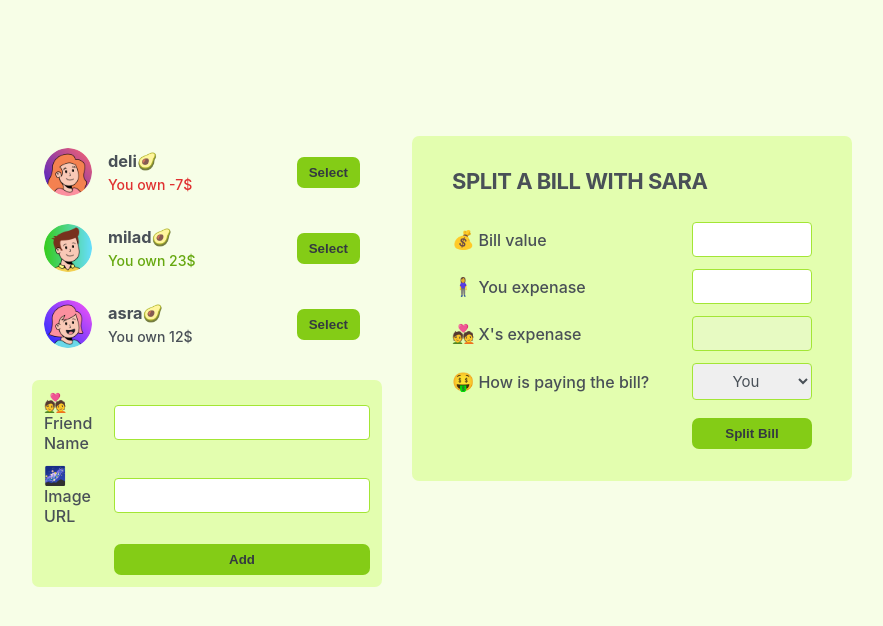
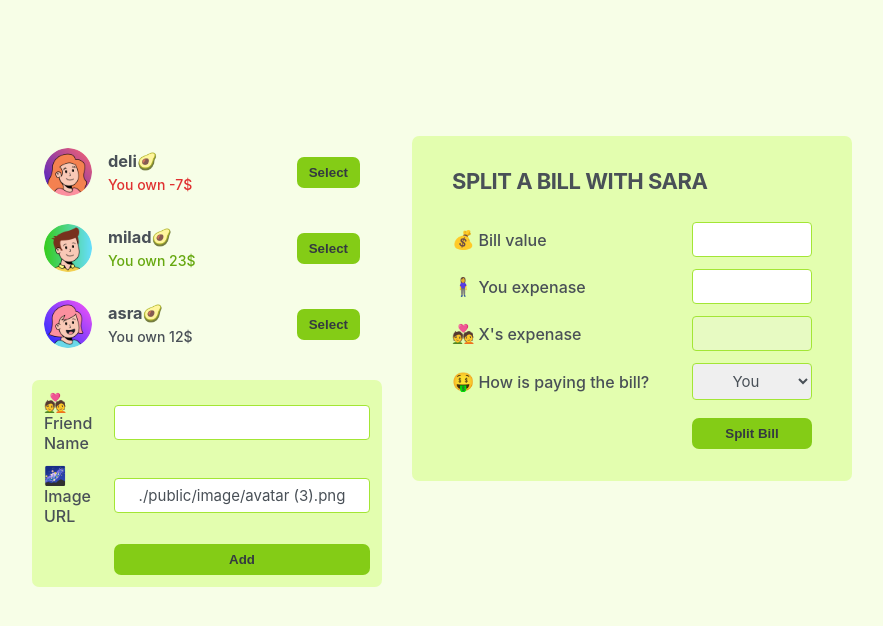
Before and after one commit to roshana01/Friend-eat-list, a React (Vite) app: page / in a window 1280 px wide. Shown: the top 626 px of the page, without its empty margins (198-1081 px from the left). Built offline with nearby package versions, Linux system fonts and the light colour scheme.

Commit message:
Add newDataFrind

```diff
--- a/src/components/AddFormFriend.jsx
+++ b/src/components/AddFormFriend.jsx
@@ -1,13 +1,45 @@
-import React from "react";
+import React, { useState } from "react";
 
-export default function AddFormFriend() {
+export default function AddFormFriend({ addFrirndFun }) {
+  //satate in input take data
+  const [name, setName] = useState("");
+  const [avatar, setAvatar] = useState("./public/image/avatar (3).png");
+  //function onsubmit in the form
+  const onSubmitHandler = (e) => {
+    if (!name || !avatar) return;
+    e.preventDefault();
+
+    const newDataFriend = {
+      name,
+      avatar,
+      balance: 3,
+      id: crypto.randomUUID(),
+    };
+
+    addFrirndFun(newDataFriend);
+    setName("");
+  };
+
   return (
     <>
-      <form className="form-add-friend">
+      <form className="form-add-friend" onSubmit={onSubmitHandler}>
         <label>💑Friend Name</label>
-        <input type="text" name="" id="" />
+        <input
+          type="text"
+          name=""
+          id=""
+          value={name}
+          onChange={(e) => setName(e.target.value)}
+        />
         <label>🌌Image URL </label>
-        <input type="text" name="" id="" placeholder="" />
+        <input
+          type="text"
+          name=""
+          id=""
+          placeholder=""
+          value={avatar}
+          onChange={(e) => setAvatar(e.target.value)}
+        />
         <button className="button">Add</button>
         {/* <Button>Add</Button> */}
       </form>
```
